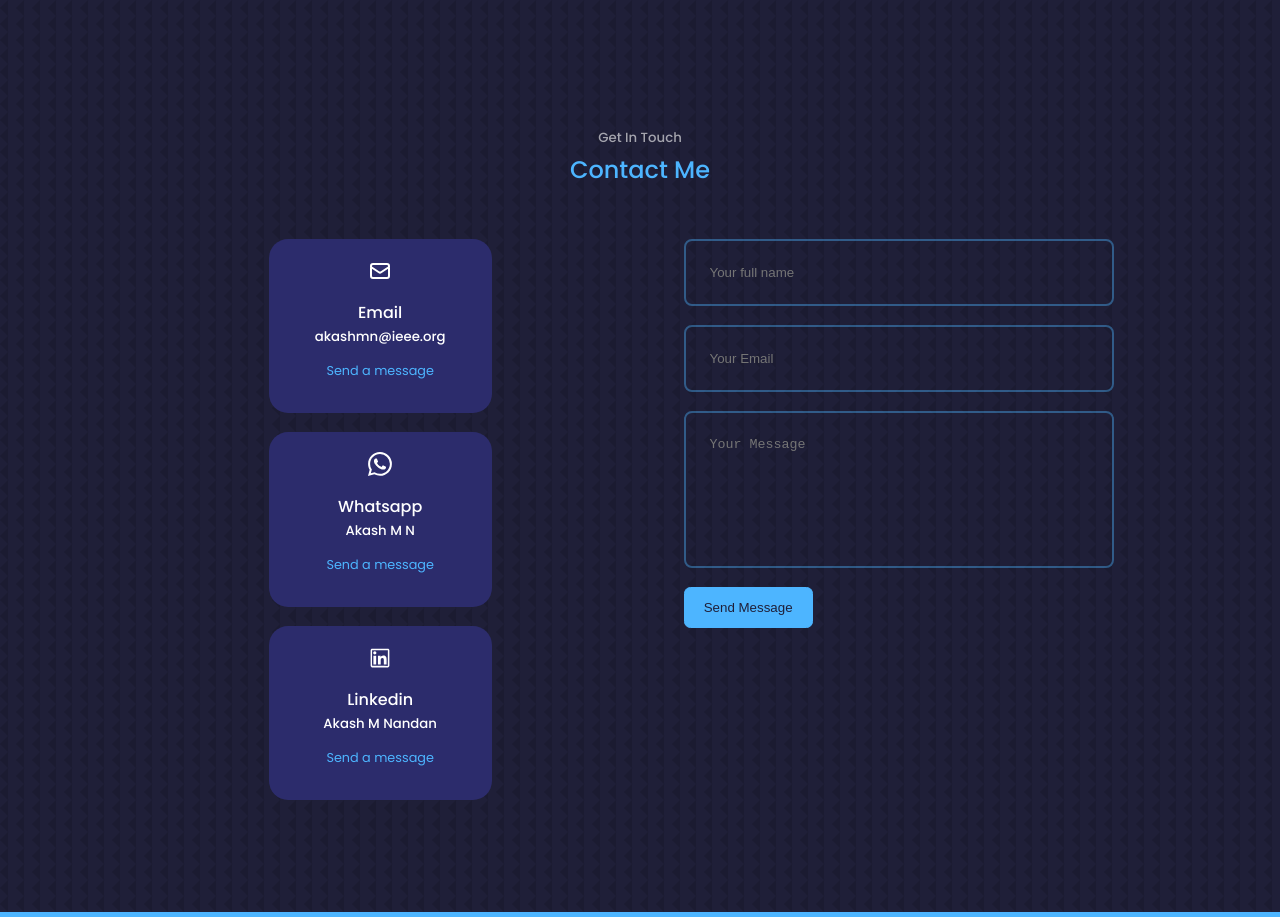
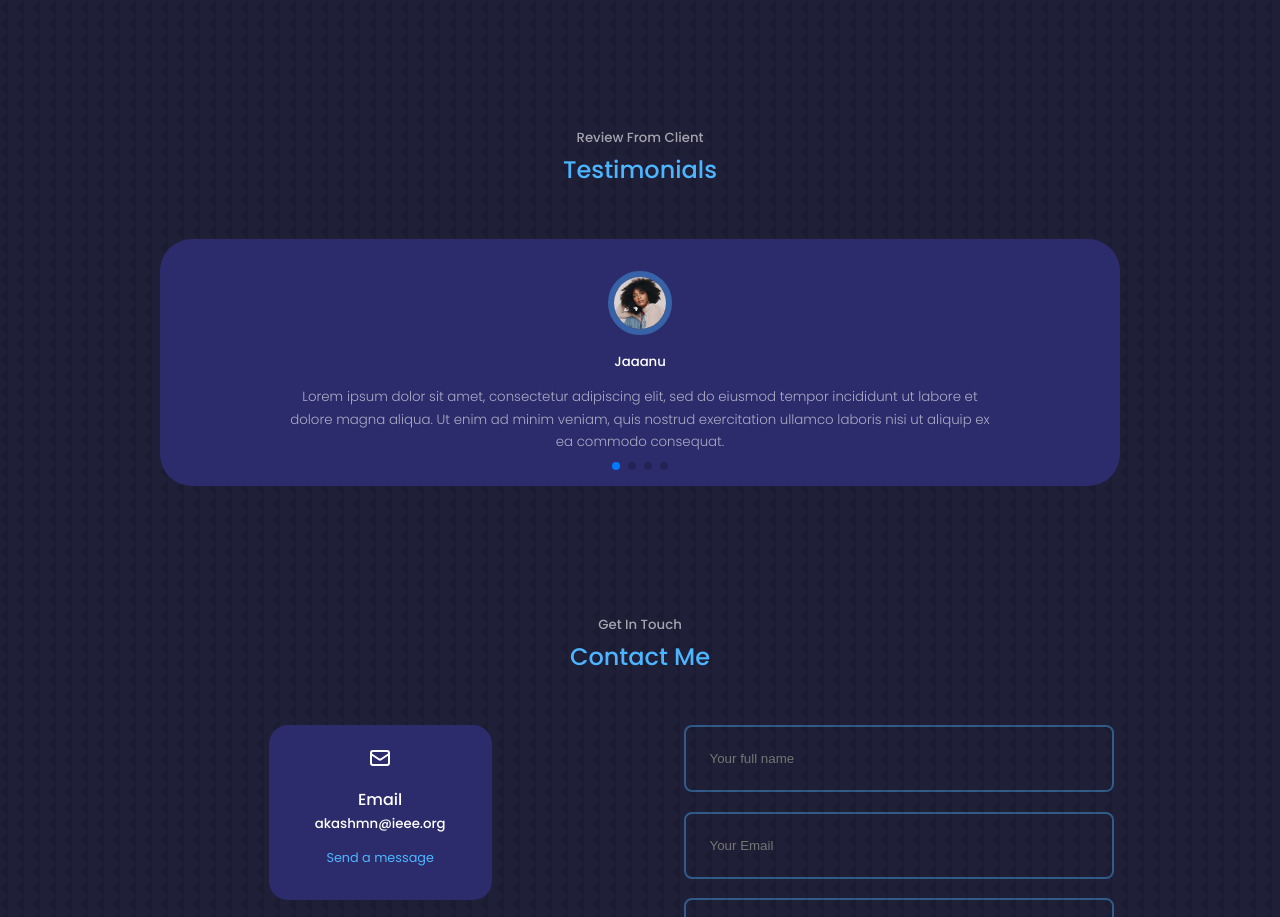
Before and after one commit to akashmn/portfolio-v1, a React (Create React App) app: page / in a window 1280 px wide. Shown: the part 3648-4565 px from the top of the page. Built offline with nearby package versions, Linux system fonts and the light colour scheme.

Commit message:
Update App.jsx

```diff
--- a/src/App.jsx
+++ b/src/App.jsx
@@ -20,7 +20,7 @@
       <Experience />
       <Services />
       <Portfolio />
-      {/* <Testimonials /> */}
+      <Testimonials />
       <Contact />
       <Footer />
     </>
```
